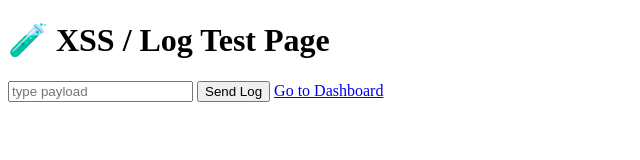
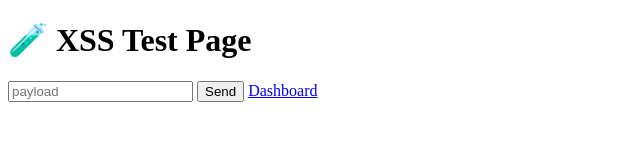
Before and after one commit to lddunke15/XSS-vulnerable-testing, a website: page public/index.html in a window 1280 px wide. Shown: the whole page, without its empty margins (0-640 px from the left). Drawn offline with Linux system fonts and the light colour scheme.

Commit message:
Update index.html

```diff
--- a/public/index.html
+++ b/public/index.html
@@ -4,10 +4,10 @@
   <title>Test Page</title>
 </head>
 <body>
-  <h1>🧪 XSS / Log Test Page</h1>
+  <h1>🧪 XSS Test Page</h1>
 
-  <input id="input" placeholder="type payload" />
-  <button onclick="sendLog()">Send Log</button>
+  <input id="input" placeholder="payload" />
+  <button onclick="sendLog()">Send</button>
 
   <script>
     function sendLog() {
@@ -19,8 +19,8 @@
           "Content-Type": "application/json"
         },
         body: JSON.stringify({
-          payload: payload,
-          url: window.location.href
+          payload,
+          page: window.location.href
         })
       });
 
@@ -28,6 +28,6 @@
     }
   </script>
 
-  <a href="/dashboard.html">Go to Dashboard</a>
+  <a href="/dashboard.html">Dashboard</a>
 </body>
 </html>
```
